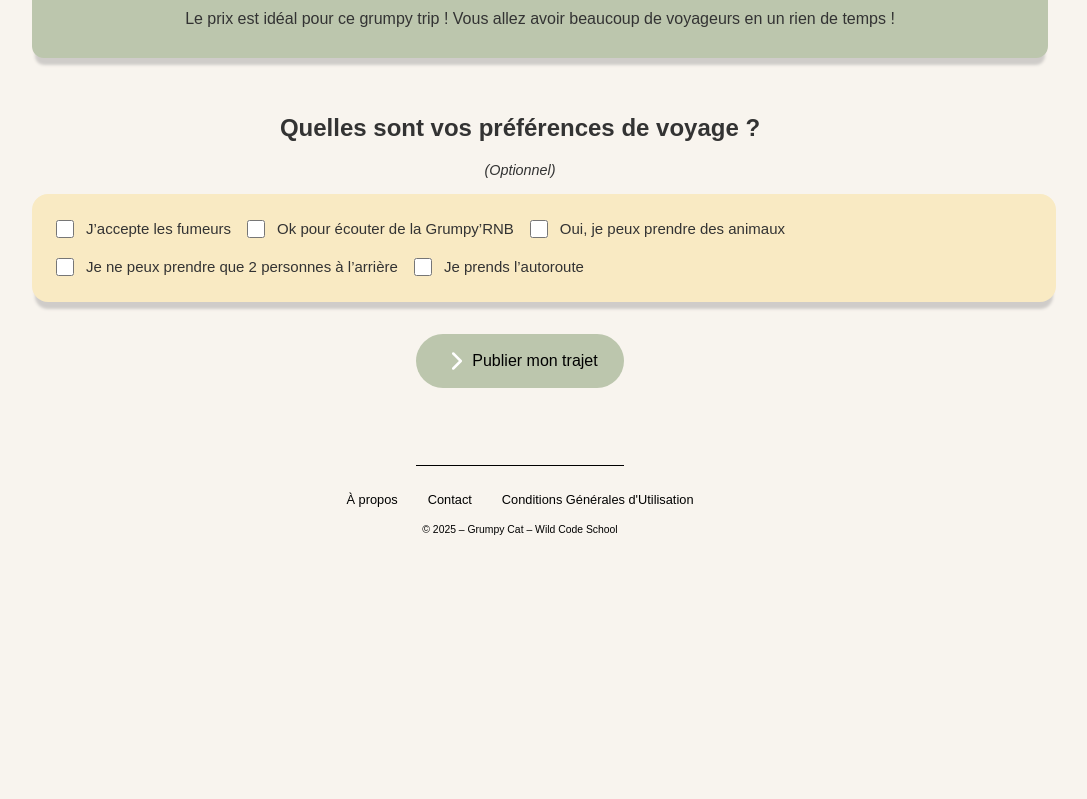
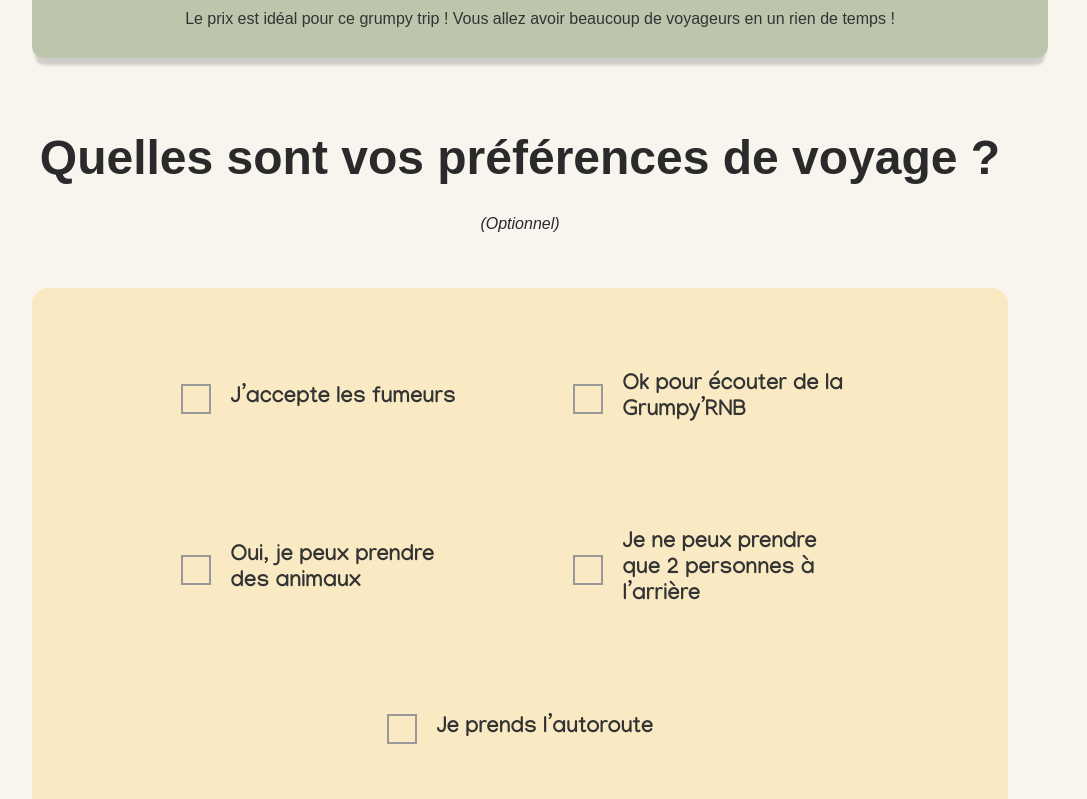
Before and after one commit to WildCodeSchool/2024-09-wns-bleu-2, a React (Vite) app in the folder frontend/: page /publish-route in a window 1280 px wide. Shown: the part 661-1460 px from the top of the page, without its empty margins (120-1207 px from the left). Before the commit the page ends 1222 px from the top, so only its background shows below. Built offline with nearby package versions, Linux system fonts and the light colour scheme; no server answers.

Commit message:
💄 Design TripPreferences done

```diff
--- a/frontend/src/components/PublishRouteComponents/PriceSelector.tsx
+++ b/frontend/src/components/PublishRouteComponents/PriceSelector.tsx
@@ -24,7 +24,7 @@ const PriceSelector: React.FC<PriceSelectorProps> = ({ price, setPrice }) => {
 
   return (
     <div className="price-container">
-      <h1>Fixez votre prix par place</h1>
+      <h2>Fixez votre prix par place</h2>
 
       <div className="price-box">
         <div className="price-selector">
--- a/frontend/src/components/PublishRouteComponents/PublishTripBar.tsx
+++ b/frontend/src/components/PublishRouteComponents/PublishTripBar.tsx
@@ -49,6 +49,9 @@ const PublishTripBar: React.FC<PublishTripBarProps> = ({
   onHourChange,
   onMinuteChange,
 }) => {
+  // const [fetchDepartureCities, { data: departureCities }] = useGetCitiesLazyQuery();
+  // const [fetchArrivalCities, { data: arrivalCities }] = useGetCitiesLazyQuery();
+
   const cityOptions = cityData?.map((city) => (
     <option key={city.id} value={city.name}>
       {city.name}
@@ -59,7 +62,7 @@ const PublishTripBar: React.FC<PublishTripBarProps> = ({
     <div className="search-bar">
       <div className="search-wrapper">
         <div className="input-container">
-          <MapPin className="icon" size={22} />
+          <MapPin className="icon" size={26} />
           {loadingCities ? (
             <p>Chargement...</p>
           ) : errorCities ? (
@@ -76,7 +79,7 @@ const PublishTripBar: React.FC<PublishTripBarProps> = ({
         <div className="separator" />
 
         <div className="input-container">
-          <MapPin className="icon" size={22} />
+          <MapPin className="icon" size={26} />
           {loadingCities ? (
             <p>Chargement...</p>
           ) : errorCities ? (
@@ -92,7 +95,7 @@ const PublishTripBar: React.FC<PublishTripBarProps> = ({
         <div className="separator" />
 
         <div className="input-container">
-          <CalendarDays className="icon" size={22} />
+          <CalendarDays className="icon" size={26} />
           <DatePicker
             selected={date}
             onChange={(date) => date && onDateChange(date)}
@@ -106,7 +109,7 @@ const PublishTripBar: React.FC<PublishTripBarProps> = ({
         <div className="separator" />
 
         <div className="input-container">
-          <Clock className="icon" size={22} />
+          <Clock className="icon" size={26} />
           <DatePicker
             data-testid="departure-time-picker"
             selected={departureTime}
@@ -125,7 +128,7 @@ const PublishTripBar: React.FC<PublishTripBarProps> = ({
         <div className="separator" />
 
         <div className="input-container">
-          <Hourglass className="icon" size={22} />
+          <Hourglass className="icon" size={26} />
           <div className="duration-selects">
             <select value={hours} onChange={onHourChange}>
               {Array.from({ length: 25 }, (_, i) => (
--- a/frontend/src/components/PublishRouteComponents/TipsPreferences.tsx
+++ b/frontend/src/components/PublishRouteComponents/TipsPreferences.tsx
@@ -1,4 +1,4 @@
-import "../../styles/tips-preferences.scss";
+import "../../styles/trips-preferences.scss";
 
 type TripPreferencesProps = {
   options: string[];
@@ -36,12 +36,12 @@ const TripPreferences: React.FC<TripPreferencesProps> = ({
 
   return (
     <div className="trip-preferences">
-      <h2>Quelles sont vos préférences de voyage ?</h2>
-      <p className="optional">(Optionnel)</p>
+      <h2>Quelles sont vos préférences de voyage ? <span>(Optionnel)</span></h2>
 
       <div className="preferences-box">
         {availableOptions.map((option) => (
-          <label key={option} className="checkbox-label">
+          <div key={option} className="preference-item">
+            <label className="checkbox-label">
               <input
                 type="checkbox"
                 value={option}
@@ -50,6 +50,7 @@ const TripPreferences: React.FC<TripPreferencesProps> = ({
               />
               {labelMap[option]}
             </label>
+          </div>
         ))}
       </div>
     </div>
--- a/frontend/src/pages/PublishRoute.tsx
+++ b/frontend/src/pages/PublishRoute.tsx
@@ -11,8 +11,10 @@ import TripPreferences from "../components/PublishRouteComponents/TipsPreference
 import { ChevronRight } from "lucide-react";
 import { toast } from "react-toastify";
 import { formatDate, formatTime } from "../utils/format.utils";
+import { useNavigate } from "react-router-dom";
 
 const PublishRoute = () => {
+  const navigate = useNavigate();
   const [departure, setDeparture] = useState("");
   const [arrival, setArrival] = useState("");
   const [date, setDate] = useState(new Date());
--- a/frontend/src/styles/homepage.scss
+++ b/frontend/src/styles/homepage.scss
@@ -33,12 +33,9 @@
 }
 
 .home-title {
-  font-size: $font-size-title-mobile;
   margin-bottom: 0 !important;
   @media screen and (min-width: 885px) {
-    font-size: $font-size-huge;
     text-align: left;
-    font-weight: 600;
   }
 }
 
--- a/frontend/src/styles/price-selector.scss
+++ b/frontend/src/styles/price-selector.scss
@@ -98,9 +98,9 @@
       flex-direction: row;
       width: 100%;
       h2 {
-        font-size: 2rem;
-        margin-bottom: 2rem;
-        margin-top: 2.5em;
+        @include main-title;
+        // margin-bottom: 2rem;
+        // margin-top: 2.5em;
       }
 
       .price-value {
--- a/frontend/src/styles/publish-route.scss
+++ b/frontend/src/styles/publish-route.scss
@@ -8,14 +8,8 @@
   flex-direction: column;
   align-items: center;
 
-  h1 {
-    text-align: center;
-    font-size: $font-size-h1;
-  }
-
   h2 {
-    font-size: 18px;
-    font-weight: bold;
+    @include main-title;
   }
 
   @media (max-width: $bp-mobile) {
--- a/frontend/src/styles/tips-preferences.scss
+++ /dev/null
@@ -1,53 +0,0 @@
-@use "./variables.scss" as *;
-
-.trip-preferences {
-  text-align: center;
-  margin-top: 2rem;
-  width: 100%;
-  h2 {
-    font-size: $font-size-title-mobile;
-    font-weight: bold;
-  }
-
-  .optional {
-    font-style: italic;
-    margin-bottom: 1rem;
-    font-size: 0.9rem;
-  }
-
-  .preferences-box {
-    background-color: $color-card-yellow;
-    padding: 1.5rem;
-    border-radius: 16px;
-    display: flex;
-    flex-direction: column;
-    gap: 1rem;
-    text-align: left;
-    max-width: 360px;
-    margin: 0 auto;
-    box-shadow: 0 10px 3px -3px #cfccc9;
-
-    .checkbox-label {
-      display: flex;
-      align-items: center;
-      gap: 0.75rem;
-      font-size: $font-size-small-text;
-
-      input[type="checkbox"] {
-        width: 18px;
-        height: 18px;
-      }
-    }
-  }
-
-  /* Responsive */
-  @media screen and (min-width: $bp-mobile) {
-    .preferences-box {
-      width: 100%;
-      max-width: 1900px;
-      flex-wrap: wrap;
-      flex-direction: row;
-      min-height: 60px;
-    }
-  }
-}
--- /dev/null
+++ b/frontend/src/styles/trips-preferences.scss
@@ -0,0 +1,121 @@
+@use "./variables.scss" as *;
+
+.trip-preferences {
+  text-align: center;
+  margin-top: 5%;
+  width: 100%;
+  h2 {
+    @include main-title;
+    span {
+      font-style: italic;
+      font-size: 1rem;
+      font-weight: normal;
+    }
+  }
+
+  .preferences-box {
+    background-color: $color-card-yellow;
+    padding: 2em 6em;
+    border-radius: 16px;
+    box-shadow: 0 10px 3px -3px #cfccc9;
+    display: flex;
+    flex-wrap: wrap;
+    justify-content: center;
+    align-items: center;
+    .preference-item {
+      display: flex;
+      flex: 0 0 50%;
+      max-width: 50%;
+      &:last-child {
+        justify-content: center;
+      }
+
+      .checkbox-label {
+        display: flex;
+        align-items: center;
+        padding: 2em;
+        gap: 20px;
+        font-family: $font-family-secondary;
+        font-size: clamp(1rem, 2.5vw, 1.4rem);
+        text-align: left;
+        font-weight: 700;
+        margin: 0.5rem;
+        cursor: pointer;
+
+        input[type="checkbox"] {
+          width: 30px;
+          height: 30px;
+          appearance: none;
+          border: solid 2px $light-gray;
+          flex-shrink: 0;
+          position: relative;
+          cursor: pointer;
+          &:after {
+            content: "";
+            position: absolute;
+            top: 50%;
+            left: 50%;
+            width: 60%;
+            height: 60%;
+            background: $light-gray;
+            transform: translate(-50%, -50%) scale(0);
+            transition: transform 0.2s ease;
+          }
+          &:checked {
+            background: $primary-color-bg;
+          }
+          &:checked::after {
+              transform: translate(-50%, -50%) scale(1);
+          }
+        }
+      }
+    }
+  }
+}
+
+@media (max-width: 1200px) {
+  .trip-preferences .preferences-box {
+    padding: 2em 3em;
+  }
+}
+@media (max-width: 992px) {
+  .trip-preferences {
+    .preferences-box {
+      .preference-item {
+        flex: 0 0 100%;
+        max-width: 100%;
+        &:last-child {
+          justify-content: initial;
+        }
+      }
+    }
+  }
+}
+@media (max-width: 574px) {
+  .trip-preferences {
+    .preferences-box {
+      padding: 1.5em;
+      .preference-item {
+        .checkbox-label {
+          input[type="checkbox"] {
+            width: 25px;
+            height: 25px;
+          }
+        }
+      }
+    }
+  }
+}
+@media (max-width: 375px) {
+  .trip-preferences {
+    width: 80%;
+    .preferences-box {
+      padding: 0.5rem;
+      .preference-item {
+        .checkbox-label {
+          padding: 1em;
+        }
+      }
+    }
+  }
+}
--- a/frontend/src/styles/variables.scss
+++ b/frontend/src/styles/variables.scss
@@ -12,6 +12,7 @@ $color-card-yellow: #f9eac3;
 $color-search: #666666;
 $summary-color: #f1eae0;
 $text: #2a2a2a;
+$light-gray: #999999;
 
 ///////FONT///////
 $font-family: Popins, sans-serif;
```
Lines whose indentation alone changed are shown as unchanged.
